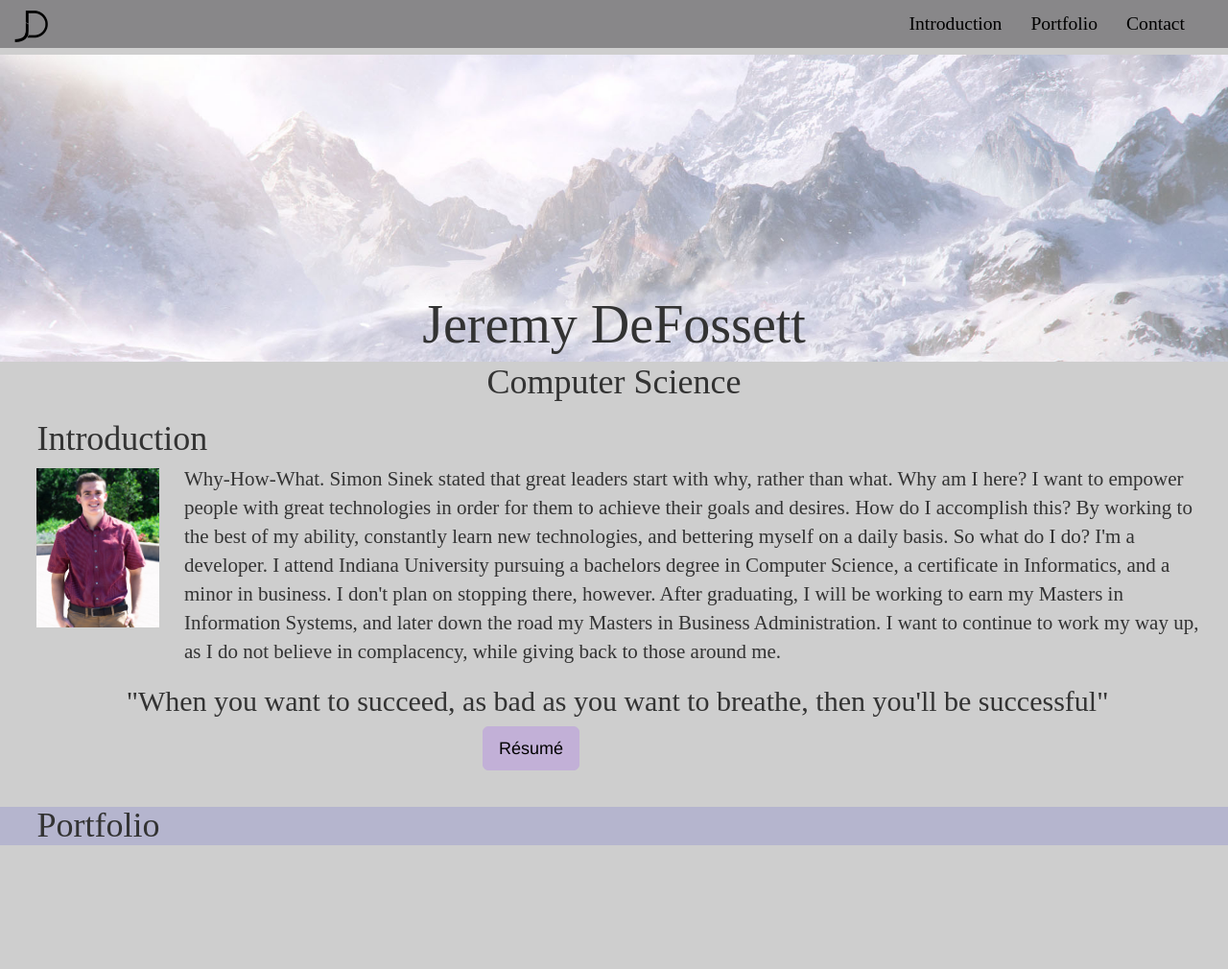
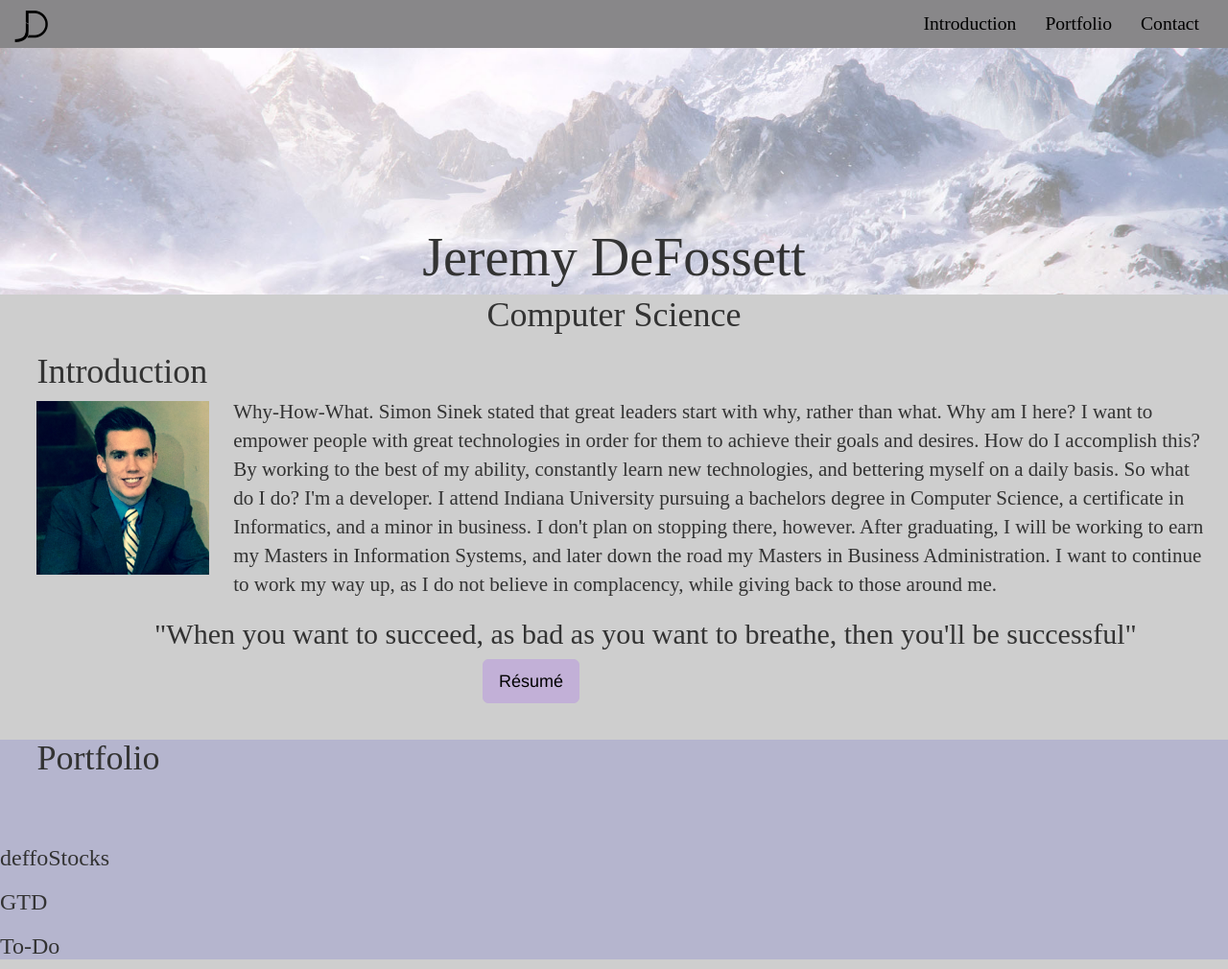
Before and after one commit to jdeffo/JDeffo-Web, a plain HTML site: page index.html at #/home in a window 1280 px wide. Shown: the whole page at 96% size. Before the commit the page ends 891 px from the top, so only its background shows below. Drawn offline with Linux system fonts and the light colour scheme.

Commit message:
Updated with suit picture Added icon

```diff
--- a/Content/JDeffoStyles.css
+++ b/Content/JDeffoStyles.css
@@ -62,7 +62,7 @@ Alphabetical
 }
 
 .JDSelfPort {
-    width: 10%;
+    width: 14%;
     margin-left: 3%;
     float: left;
 }
@@ -71,8 +71,8 @@ Alphabetical
   font-family: Bebas Neue;
   font-size: 150%;
   float: left;
-  margin-left: 15%;
-  margin-top: -13.3%;
+  margin-left: 19%;
+  margin-top: -14.5%;
   padding-right: 2%;
 }
 
@@ -93,3 +93,7 @@ Alphabetical
   width: 100%;
   background-color: #b5b5ce;
 }
+
+.JDCodeSampleContainer {
+  font-family: Bebas Neue;
+}
--- a/Views/Home.html
+++ b/Views/Home.html
@@ -10,7 +10,7 @@
 <div class="JDIntroWrapper">
   <h1 style="font-family: Bebas Neue; margin-left: 3%; margin-top: 1.5%;">Introduction</h1>
 
-  <img class="JDSelfPort" src="Images/SelfPort.jpg">
+  <img class="JDSelfPort" src="Images/SuitPort2.jpg">
 
   <div class="JDIntroTxt">
     <p>	Why-How-What.  Simon Sinek stated that great leaders start with why, rather than what.  Why am I here?  I want to empower people with great technologies
@@ -37,14 +37,18 @@
 
       <div class="JDSamp1">
 
+<br><br>
+          <h3>deffoStocks</h3>
       </div>
 
       <div class="JDSamp2">
 
+          <h3>GTD</h3>
       </div>
 
       <div class="JDSamp3">
 
+          <h3>To-Do</h3>
       </div>
 
     </div>
--- a/Views/NavBar.html
+++ b/Views/NavBar.html
@@ -1,5 +1,5 @@
 <div class="JDNavWrapper">
-  <nav class="navbar navbar-inverse" style="border-style: none;">
+  <nav class="navbar navbar-inverse navbar-fixed-top" style="border-style: none;">
     <div class="container-fluid" style="background-color: #888789;">
       <div class="navbar-header">
         <a class="navbar-brand" href="#" style="color: black;"><img class="JDLogo" src="Images/JDLogo.png"></a>
--- a/index.html
+++ b/index.html
@@ -4,6 +4,7 @@
     <title>Jeremy DeFossett</title>
     <link href="Content/Bootstrap/css/bootstrap.min.css" rel="stylesheet" type="text/css" />
     <link href="Content/JDeffoStyles.css" rel="stylesheet" type="text/css" />
+    <link rel="shortcut icon" href="Images/JDIcon.ico" />
     <script src="app/lib/angular.min.js"></script>
     <script src="app/lib/angular-route.min.js"></script>
     <script src="app/moduleConfig.js"></script>
```
Also changed, not shown: Documentation.txt (+16 -0 lines), Images/JDIcon.ico (added), Images/SelfPortBl.jpg (added), Images/SuitPort.jpg (added), Images/SuitPort2.jpg (added).
